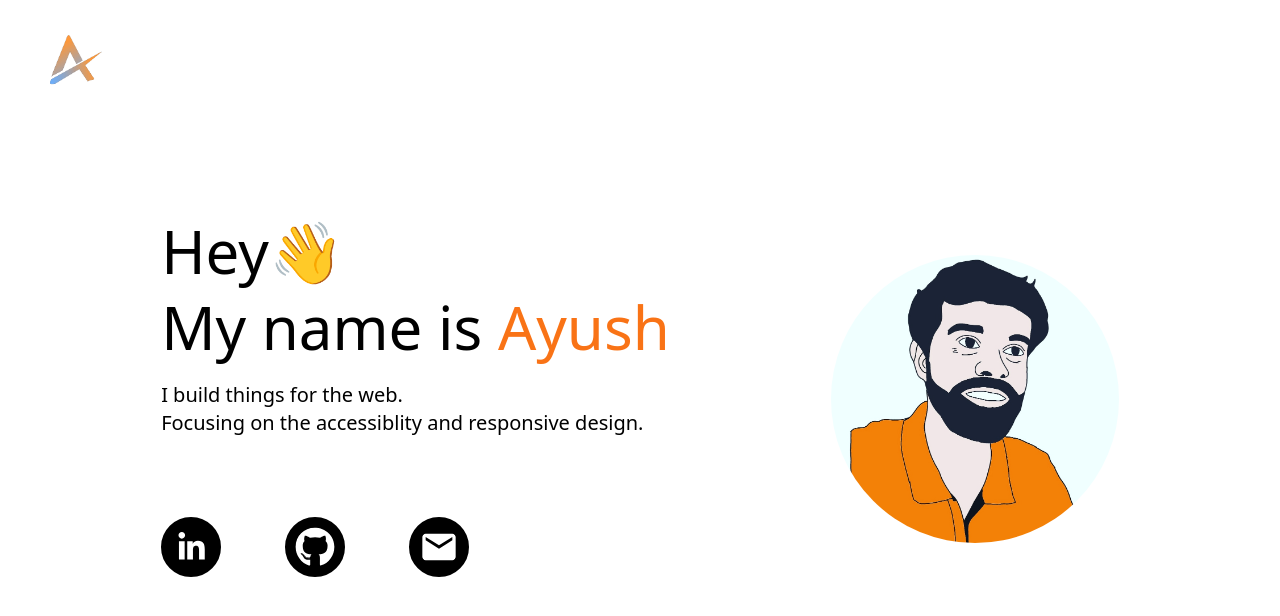
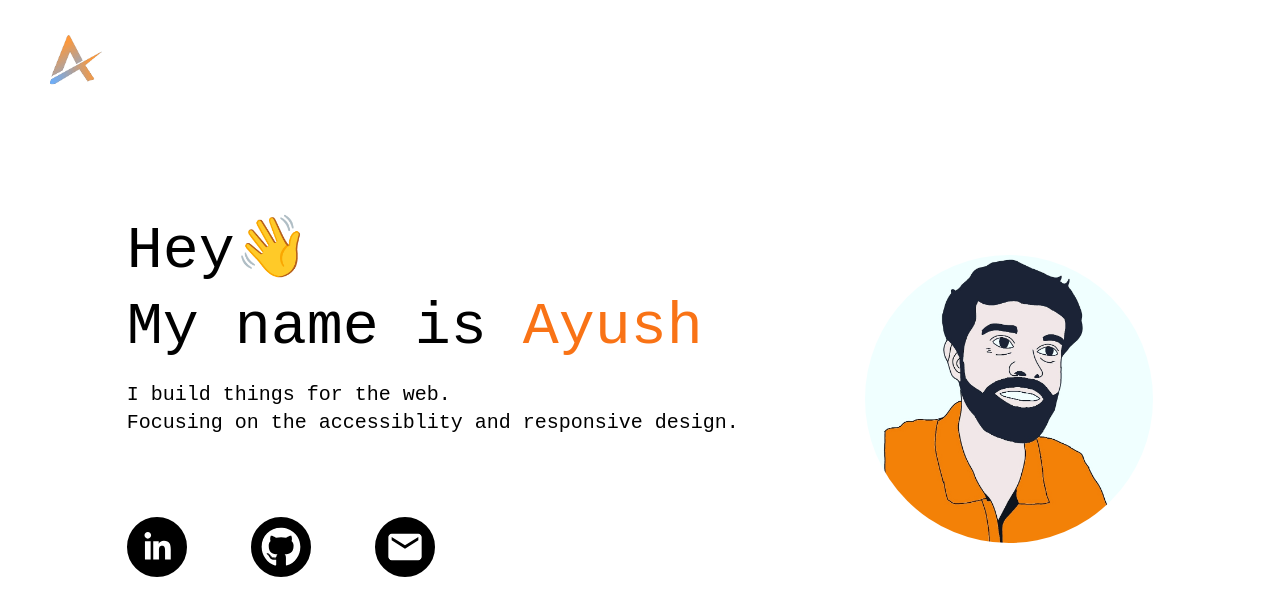
Before and after one commit to Ayush1M/portfolio, a React (Vite) app: page / in a window 1280 px wide. Shown: the top 616 px of the page. Built offline with nearby package versions, Linux system fonts and the light colour scheme.

Commit message:
added font family

```diff
--- a/src/App.jsx
+++ b/src/App.jsx
@@ -5,7 +5,7 @@ import Home from "./components/Home"
 
 export default function App() {
   return (
-    <div>
+    <div className="font-inconsolata">
     <Header>
       <img src={logo} alt="logo image" />
     </Header>
--- a/tailwind.config.js
+++ b/tailwind.config.js
@@ -5,6 +5,9 @@ export default {
     "./src/**/*.{js,ts,jsx,tsx}",
   ],
   theme: {
+    fontFamily : {
+      'inconsolata' : ["Inconsolata", "monospace"]
+    },
     extend: {
       colors : {
         "primary-color" : "#000000",
```
